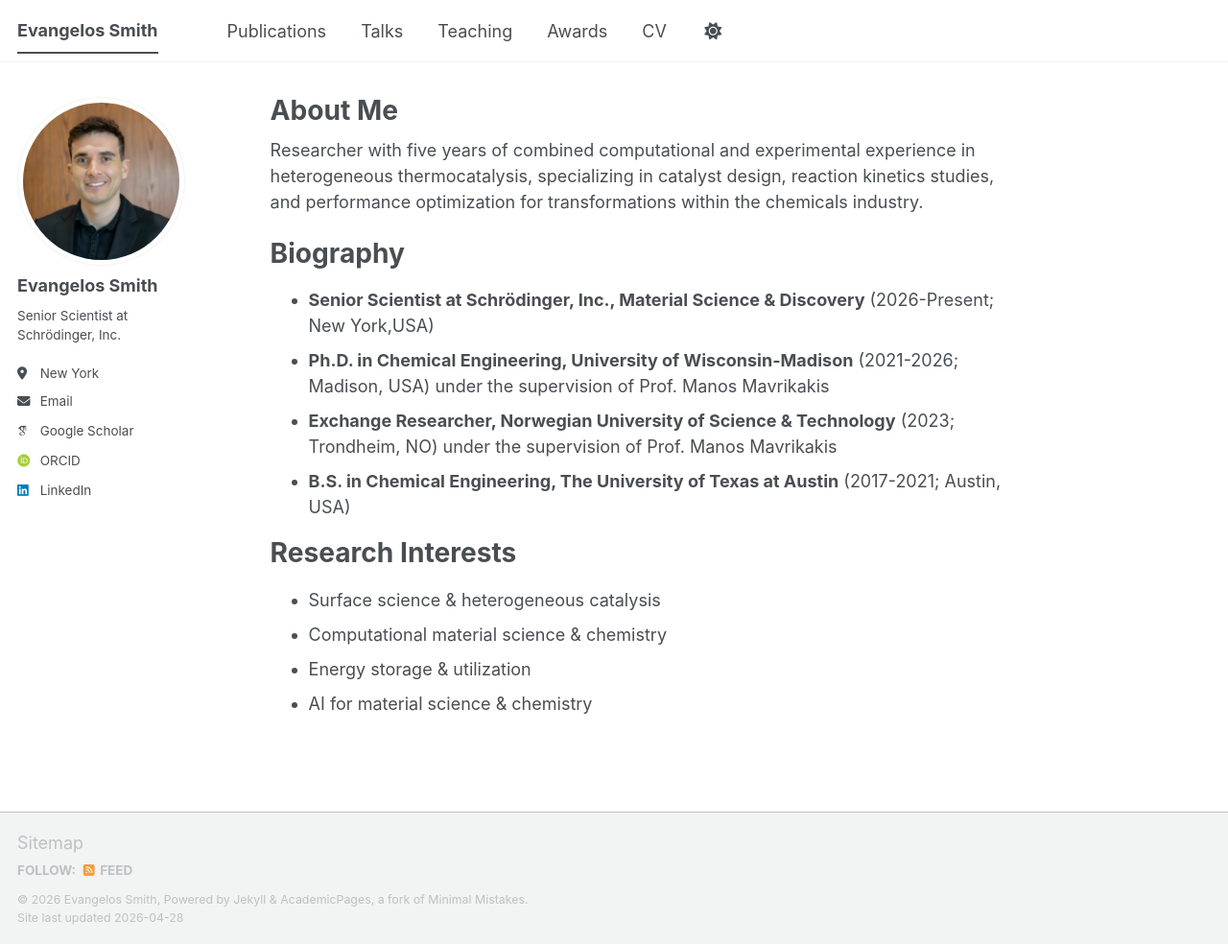
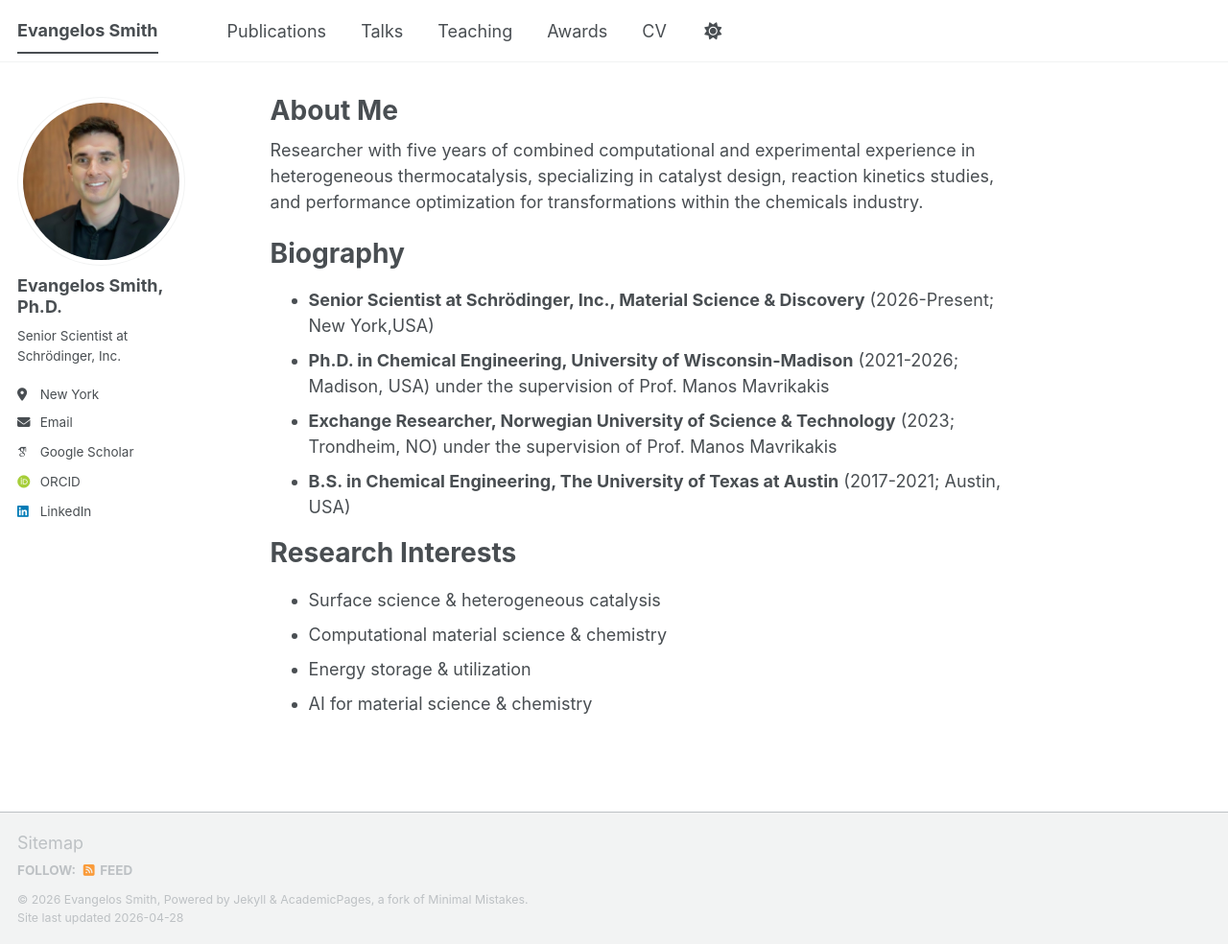
Before and after one commit to evangelossmith/evangelossmith.github.io, a Jekyll site: the page built from _pages/about.md, in a window 1280 px wide and 984 px high. Shown: the whole window at 96% size. Built offline with Jekyll 4.4.1, drawn with Linux system fonts in a browser that asks for light colours; some web fonts are replaced; a script bundle is joined from its source files by our own code; library files that are not in the unit come from our copies.

```diff
--- a/_config.yml
+++ b/_config.yml
@@ -24,7 +24,7 @@ repository               : "evangelossmith/evangelossmith.github.io"
 author:
   # Biographic information
   avatar           : "profile.png"
-  name             : "Evangelos Smith"
+  name             : "Evangelos Smith, Ph.D."
   pronouns         : # example: "she/her"
   bio              : "Senior Scientist at Schrödinger, Inc."
   location         : "New York"
```
